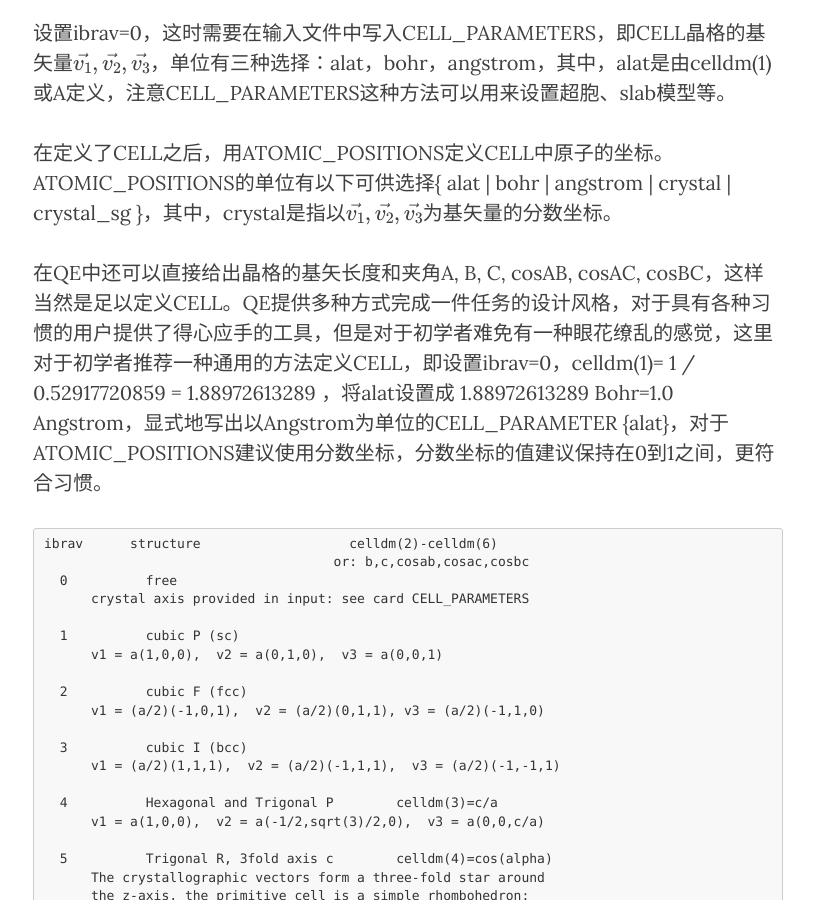
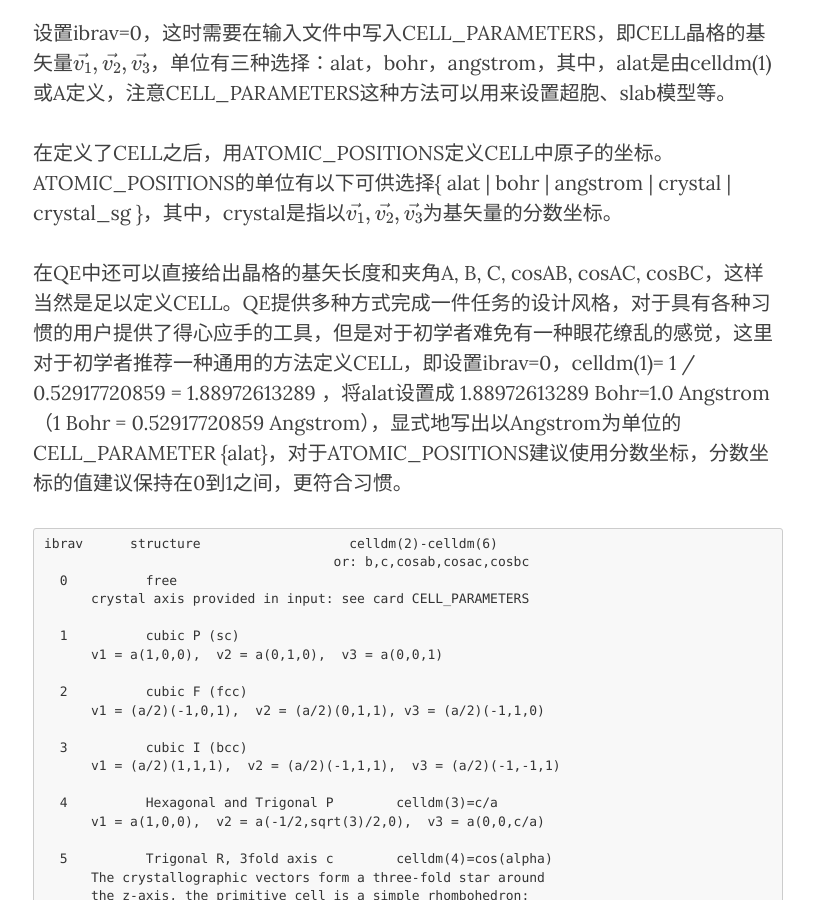
Before and after one commit to yyyu200/DFTbook, a Jekyll site: the page built from _posts/2019-04-07-TransCell.md, in a window 1280 px wide and 900 px high, scrolled down 4027 px. Shown: the whole window, without its empty margins (232-1046 px from the left). Built offline with Jekyll 4.4.1, drawn with Linux system fonts in a browser that asks for light colours; nearby versions of some CDN libraries; formulas are drawn with MathJax 3; comment, search, counter and statistics services are not loaded.

Commit message:
modify at20190414-10:17:04-aliyun

````diff
--- a/_posts/2019-04-07-TransCell.md
+++ b/_posts/2019-04-07-TransCell.md
@@ -76,7 +76,7 @@ ibrav不等于零时，这里建议只用来计算材料的原胞，这时，ibr
 在定义了CELL之后，用ATOMIC_POSITIONS定义CELL中原子的坐标。ATOMIC_POSITIONS的单位有以下可供选择\{ alat \| bohr \| angstrom \| crystal \| crystal_sg \}，其中，crystal是指以$\vec{v_{1}},\vec{v_{2}},\vec{v_{3}}$为基矢量的分数坐标。
 
 
-在QE中还可以直接给出晶格的基矢长度和夹角A, B, C, cosAB, cosAC, cosBC，这样当然是足以定义CELL。QE提供多种方式完成一件任务的设计风格，对于具有各种习惯的用户提供了得心应手的工具，但是对于初学者难免有一种眼花缭乱的感觉，这里对于初学者推荐一种通用的方法定义CELL，即设置ibrav=0，celldm(1)= 1 / 0.52917720859 = 1.88972613289 ，将alat设置成 1.88972613289 Bohr=1.0 Angstrom，显式地写出以Angstrom为单位的CELL_PARAMETER {alat}，对于ATOMIC_POSITIONS建议使用分数坐标，分数坐标的值建议保持在0到1之间，更符合习惯。
+在QE中还可以直接给出晶格的基矢长度和夹角A, B, C, cosAB, cosAC, cosBC，这样当然是足以定义CELL。QE提供多种方式完成一件任务的设计风格，对于具有各种习惯的用户提供了得心应手的工具，但是对于初学者难免有一种眼花缭乱的感觉，这里对于初学者推荐一种通用的方法定义CELL，即设置ibrav=0，celldm(1)= 1 / 0.52917720859 = 1.88972613289 ，将alat设置成 1.88972613289 Bohr=1.0 Angstrom （1 Bohr = 0.52917720859 Angstrom），显式地写出以Angstrom为单位的CELL_PARAMETER {alat}，对于ATOMIC_POSITIONS建议使用分数坐标，分数坐标的值建议保持在0到1之间，更符合习惯。
 
 ```
 ibrav      structure                   celldm(2)-celldm(6)
````
